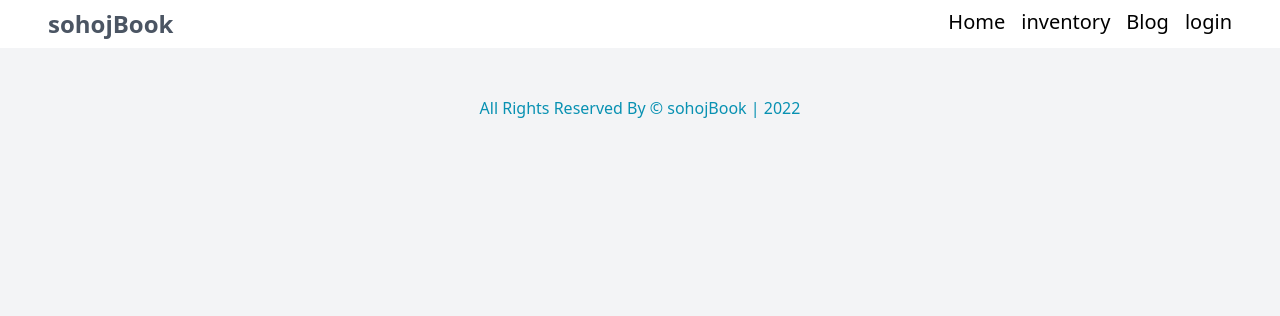
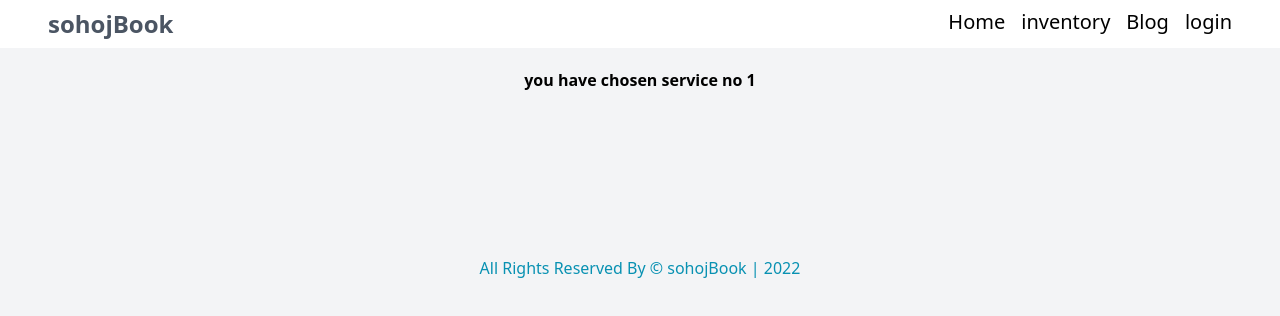
Before and after one commit to sufuan/warehouse-management-site-react-node_client, a React (Create React App) app: page /inventory/1 in a window 1280 px wide. Shown: the top 316 px of the page. Built offline with nearby package versions, Linux system fonts and the light colour scheme; no server answers.

Commit message:
details page

```diff
--- a/src/App.js
+++ b/src/App.js
@@ -18,9 +18,9 @@ const App = () => {
       <Routes>
         <Route path='/' element={<Home></Home>}></Route>
         <Route path='/inventories' element={<Inventories></Inventories>}></Route>
-        <Route path='/inventory/:id' element={<RequireAuth>
+        <Route path='/inventory/:id' element={
          <InventoryDetails></InventoryDetails>
-        </RequireAuth>}></Route>
+        }></Route>
 
 
         <Route path='/blog' element={<Blog></Blog>}></Route>
--- a/src/component/InventoryDEtails/InventoryDetails.js
+++ b/src/component/InventoryDEtails/InventoryDetails.js
@@ -1,9 +1,25 @@
 import React from 'react';
+import { useParams } from 'react-router-dom';
 
 const InventoryDetails = () => {
+    const { id } = useParams()
+    console.log(id);
+
+
+
+
+
     return (
         <div>
-            in de
+            <p className='font-semibold p-5 text-center'> you have chosen service no {id}</p>
+            <section
+                aria-labelledby="payment-and-shipping-heading"
+                className="py-16 lg:max-w-lg lg:w-full lg:mx-auto lg:pt-0 lg:pb-24 lg:row-start-1 lg:col-start-1"
+            >
+
+
+
+            </section>
         </div>
     );
 };
```
